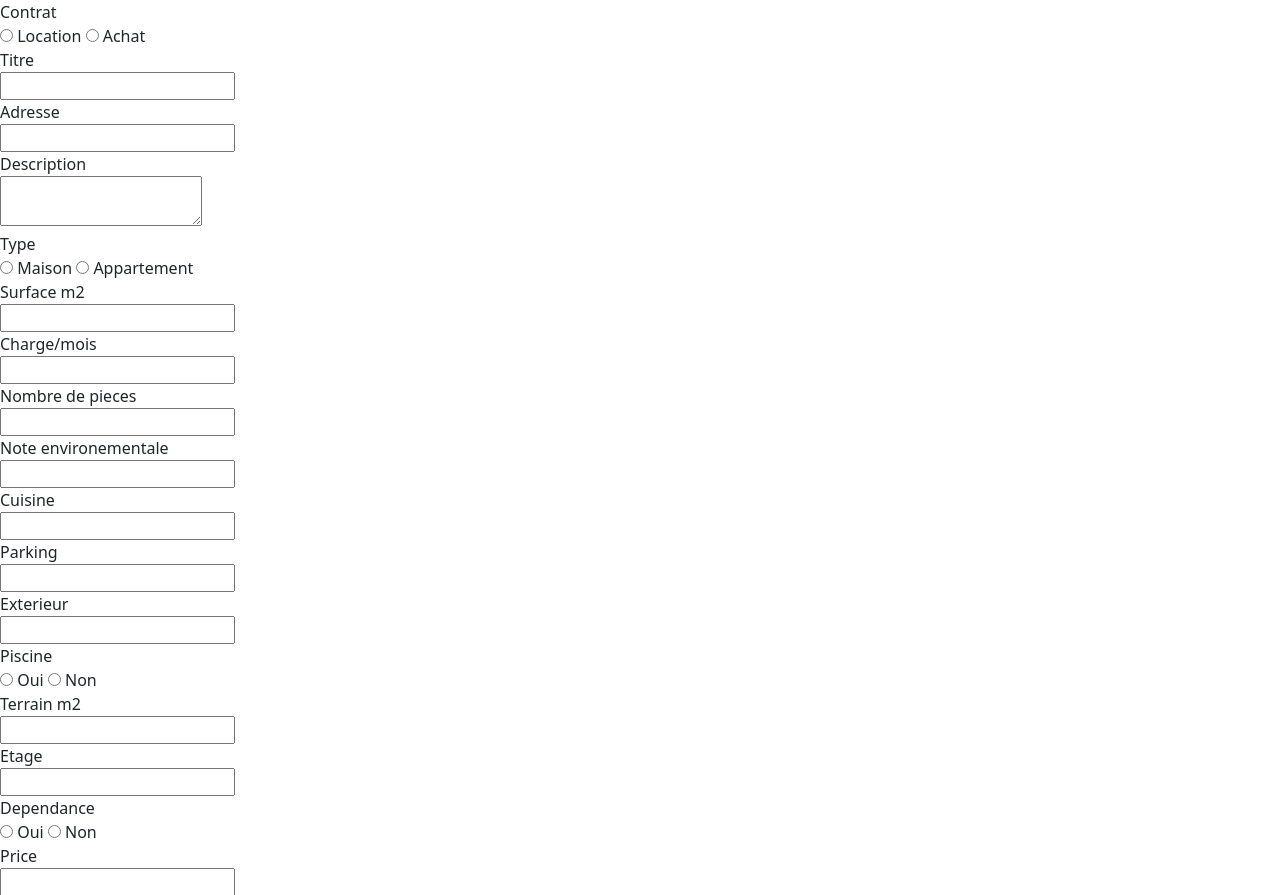
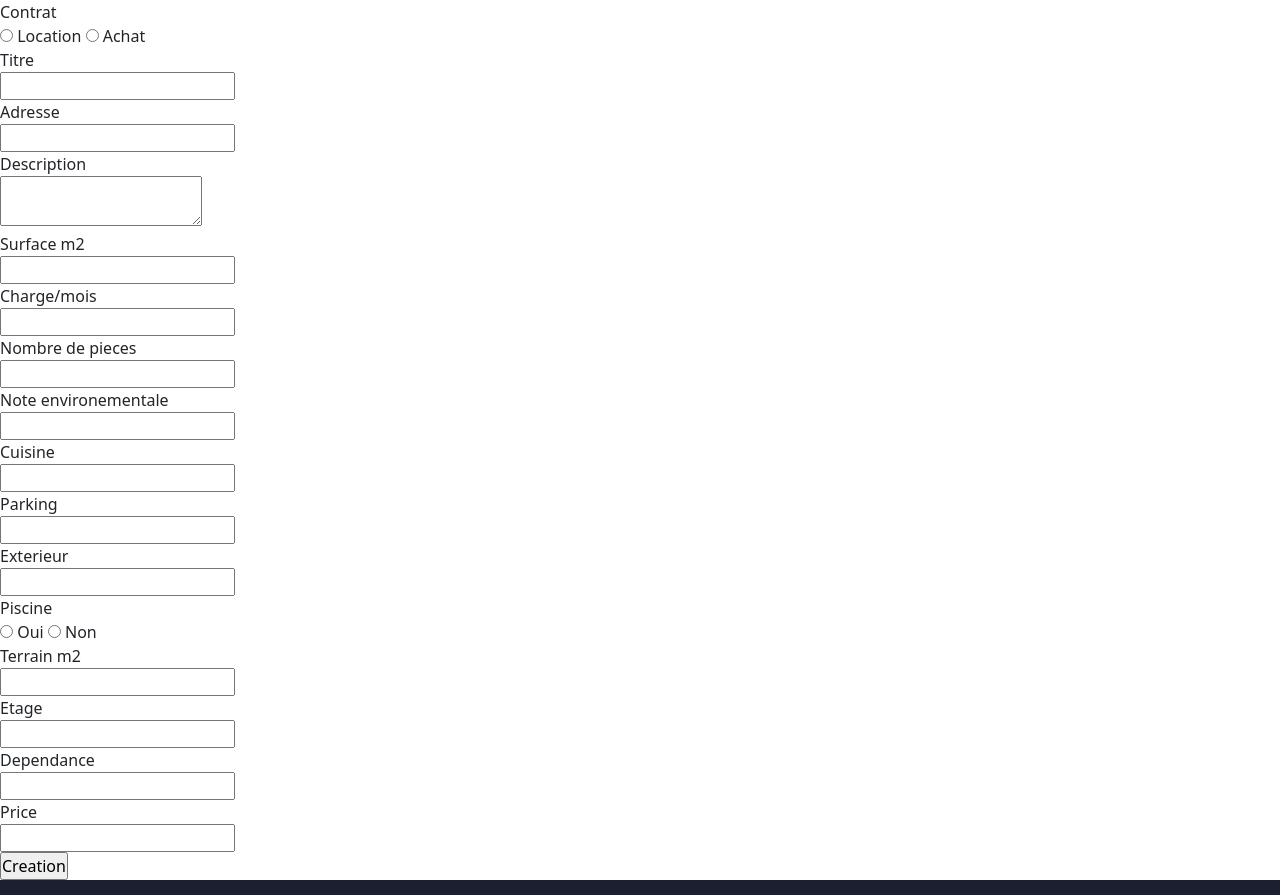
Before and after one commit to EvilCorpRobot/ThinkImmo, a PHP site: template views/viewHouse_Create.php in a window 1280 px wide. Shown: the part 76-971 px from the top of the page. Run offline with PHP 8.4, Linux system fonts and the light colour scheme; the template is opened without the code that fills it: most values are stand-ins (such as "Sample title", 1, 10 or a date in 2020); some libraries are stand-ins or nearby versions.

Commit message:
addHouse is working, execute params, pictures and 'type' not done

```diff
--- a/env.php
+++ b/env.php
@@ -1,5 +1,5 @@
 <?php
 function getBdd() {
     return new PDO('mysql:host=localhost;dbname=thinkimmo;charset=utf8',
-        'root', 'root', array(PDO::ATTR_ERRMODE => PDO::ERRMODE_EXCEPTION));
+        'root', 'Mt326', array(PDO::ATTR_ERRMODE => PDO::ERRMODE_EXCEPTION));
 }
--- a/views/viewHouse_Create.php
+++ b/views/viewHouse_Create.php
@@ -4,69 +4,60 @@ $this->titre = "Creation Maison";
 
 ?>
 
-<form action="#">
-    <label for="contrat">Contrat</label><br>
-    <input type="radio" name="location" value="location">
+<form action="./index.php?action=addHouse" method="post">
+    <label for="contract">Contrat</label><br>
+    <input type="radio" name="contract" value="location">
     <label for="location">Location</label>
-    <input type="radio" name="achat" value="achat">
+    <input type="radio" name="contract" value="achat">
     <label for="achat">Achat</label><br>
 
-    <label for="titre">Titre</label><br>
-    <input type="text"><br>
+    <label for="title">Titre</label><br>
+    <input type="text" name="title"><br>
 
-    <label for="Adresse">Adresse</label><br>
-    <input type="text"><br>
+    <label for="address">Adresse</label><br>
+    <input type="text" name="address"><br>
 
-    <label for="Description">Description</label><br>
-    <textarea></textarea><br>
+    <label for="description">Description</label><br>
+    <textarea name="description"></textarea><br>
     <!-- --- -->
-    <label for="Type">Type</label><br>
-    <input type="radio" name="maison" value="maison">
-    <label for="maison">Maison</label>
-    <input type="radio" name="appartement" value="appartement">
-    <label for="appartement">Appartement</label><br>
+    <label for="area">Surface m2</label><br>
+    <input type="number" name="area"><br>
 
-    <label for="surface">Surface m2</label><br>
-    <input type="text"><br>
+    <label for="charge">Charge/mois</label><br>
+    <input type="number" name="charge"><br>
 
-    <label for="surface">Charge/mois</label><br>
-    <input type="text"><br>
+    <label for="rooms">Nombre de pieces</label><br>
+    <input type="number" name="rooms"><br>
     <!-- --- -->
-    <label for="nbPiece">Nombre de pieces</label><br>
-    <input type="text"><br>
-
     <label for="epd">Note environementale</label><br>
-    <input type="text"><br>
+    <input type="text" name="epd"><br>
 
     <label for="kitchen">Cuisine</label><br>
-    <input type="text"><br>
+    <input type="text" name="kitchen"><br>
+
+    <label for="parking">Parking</label><br>
+    <input type="number" name="parking"><br>
     <!-- --- -->
-    <label for="parking">Parking</label><br>
-    <input type="text"><br>
-
     <label for="exterior">Exterieur</label><br>
-    <input type="text"><br>
+    <input type="text" name="exterior"><br>
 
     <label for="pool">Piscine</label><br>
     <input type="radio" name="pool" value="oui">
-    <label for="pool">Oui</label>
+    <label for="oui">Oui</label>
     <input type="radio" name="pool" value="non">
-    <label for="pool">Non</label><br>
+    <label for="non">Non</label><br>
+
+    <label for="landArea">Terrain m2</label><br>
+    <input type="number" name="landArea"><br>
     <!-- --- -->
-    <label for="landArea">Terrain m2</label><br>
-    <input type="text"><br>
-
     <label for="floor">Etage</label><br>
-    <input type="text"><br>
+    <input type="number" name="floor"><br>
 
     <label for="outbuilding">Dependance</label><br>
-    <input type="radio" name="outbuilding" value="oui">
-    <label for="outbuilding">Oui</label>
-    <input type="radio" name="outbuilding" value="non">
-    <label for="outbuilding">Non</label><br>
+    <input type="number" name="outbuilding"><br>
     <!-- --- -->
     <label for="price">Price</label><br>
-    <input type="text"><br>
+    <input type="number" name="price"><br>
 
     <input type="submit" value="Creation">
 </form>
```
Also changed, not shown: controllers/house.php (+75 -0 lines), models/M_House.php (+10 -0 lines).
